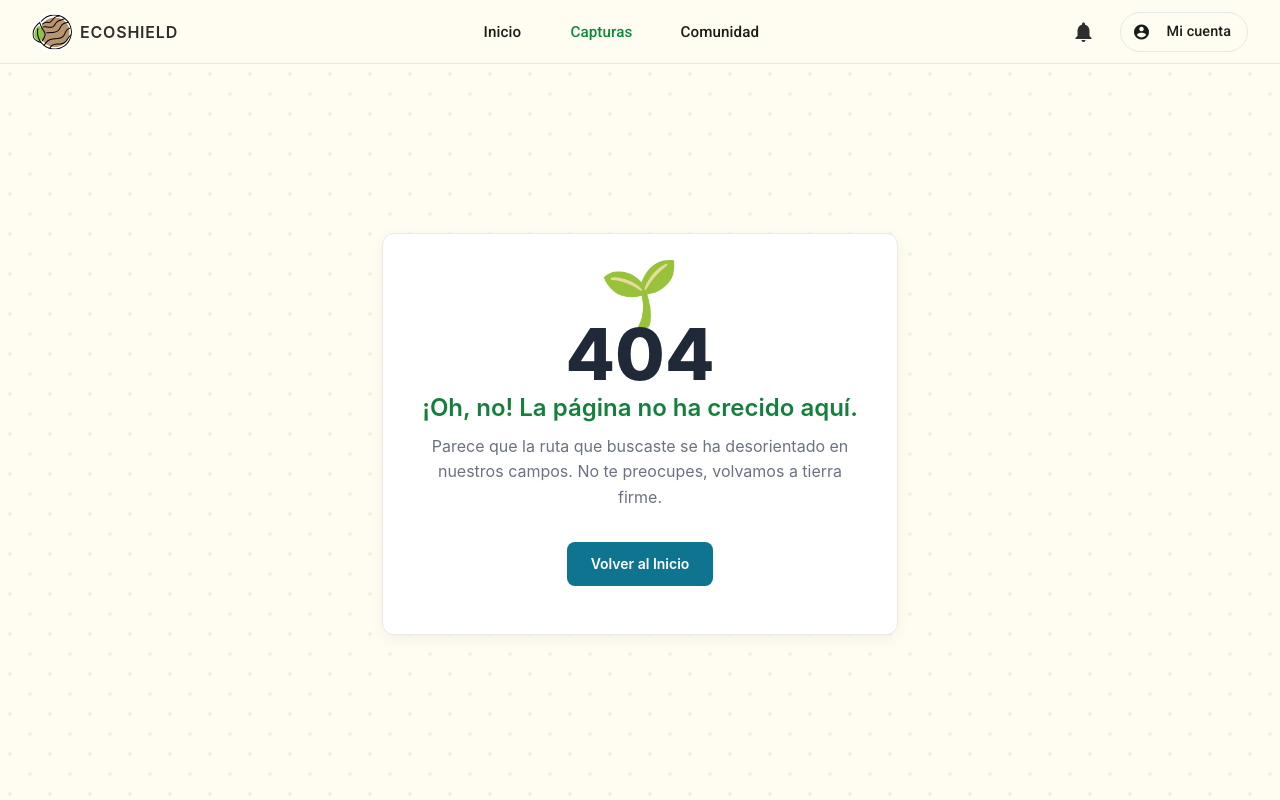
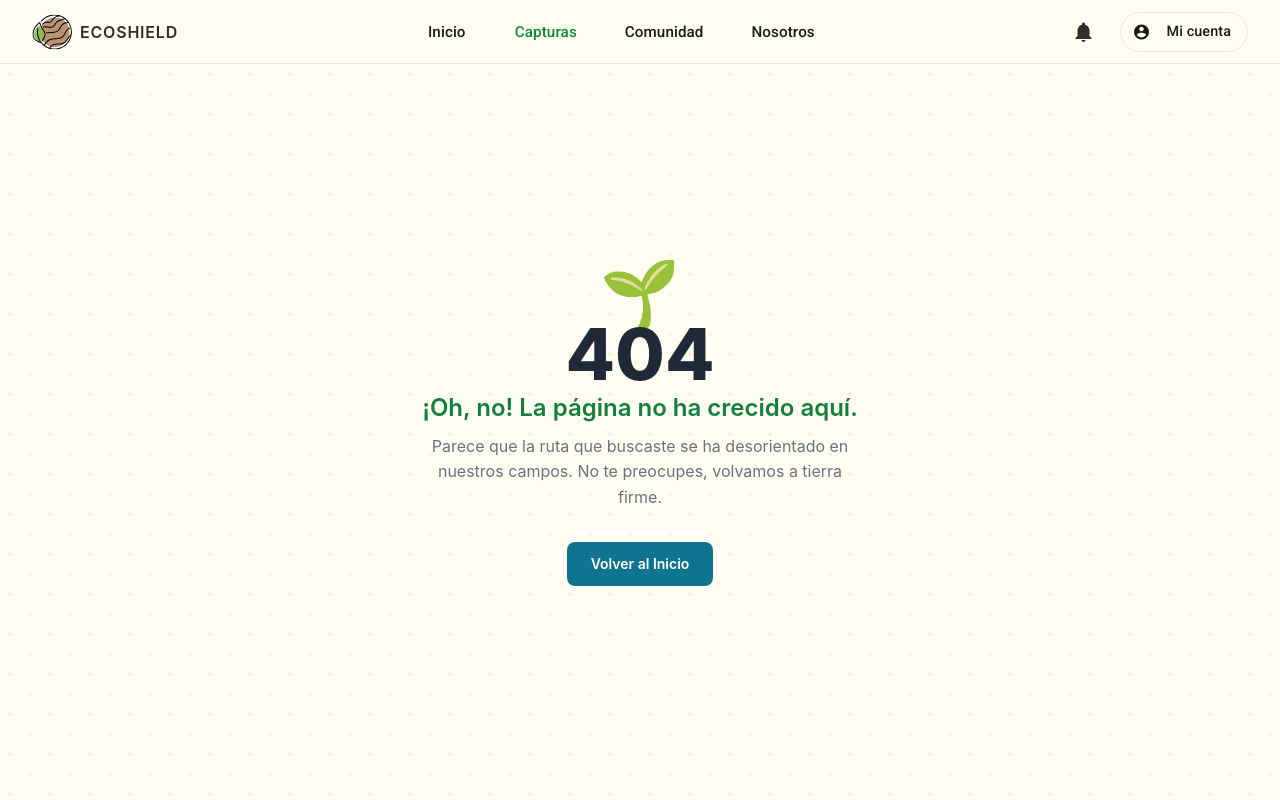
Before and after one commit to EcoShield-Team/EcoShield-web-app, an Angular app: page /home in a window 1280 px wide. Both pictures are taken after a click on the button "Capturas". Built offline with nearby package versions, Linux system fonts and the light colour scheme.

Commit message:
feat: add About section link to main navigation

```diff
--- a/src/app/pages/not-found/not-found.page.css
+++ b/src/app/pages/not-found/not-found.page.css
@@ -13,12 +13,10 @@
   background:
     radial-gradient(circle at 10px 10px, rgba(145, 190, 120, 0.15) 2px, transparent 0),
     radial-gradient(circle at 30px 30px, rgba(100, 160, 100, 0.1) 2px, transparent 0),
-    #FFFDF2; /* El color de fondo base */
+    #FFFDF2;
   background-size: 40px 40px;
 
   min-height: 100vh;
-  max-height: 100vh;
-
   display: flex;
   align-items: center;
   justify-content: center;
@@ -26,14 +24,11 @@
   box-sizing: border-box;
 }
 
+
 .not-found-content {
   text-align: center;
   max-width: 450px;
-  background-color: #fff;
-  border-radius: 12px;
-  border: 1px solid #eaeaea;
   padding: 3rem 2rem;
-  box-shadow: 0 4px 15px rgba(0,0,0,0.05);
   animation: fadeInSlideUp 0.7s ease-out forwards;
   opacity: 0;
   margin-top: -60px;
--- a/src/app/shared/components/header/header.html
+++ b/src/app/shared/components/header/header.html
@@ -9,6 +9,7 @@
             [routerLinkActiveOptions]="{exact: true}">Inicio</button>
     <button mat-button class="nav-link" routerLink="/not-found" routerLinkActive="active">Capturas</button>
     <button mat-button class="nav-link" routerLink="/home/comunidad" routerLinkActive="active">Comunidad</button>
+    <button mat-button class="nav-link" routerLink="/about" routerLinkActive="active">Nosotros</button>
   </div>
 
   <div class="navbar-right">
```
